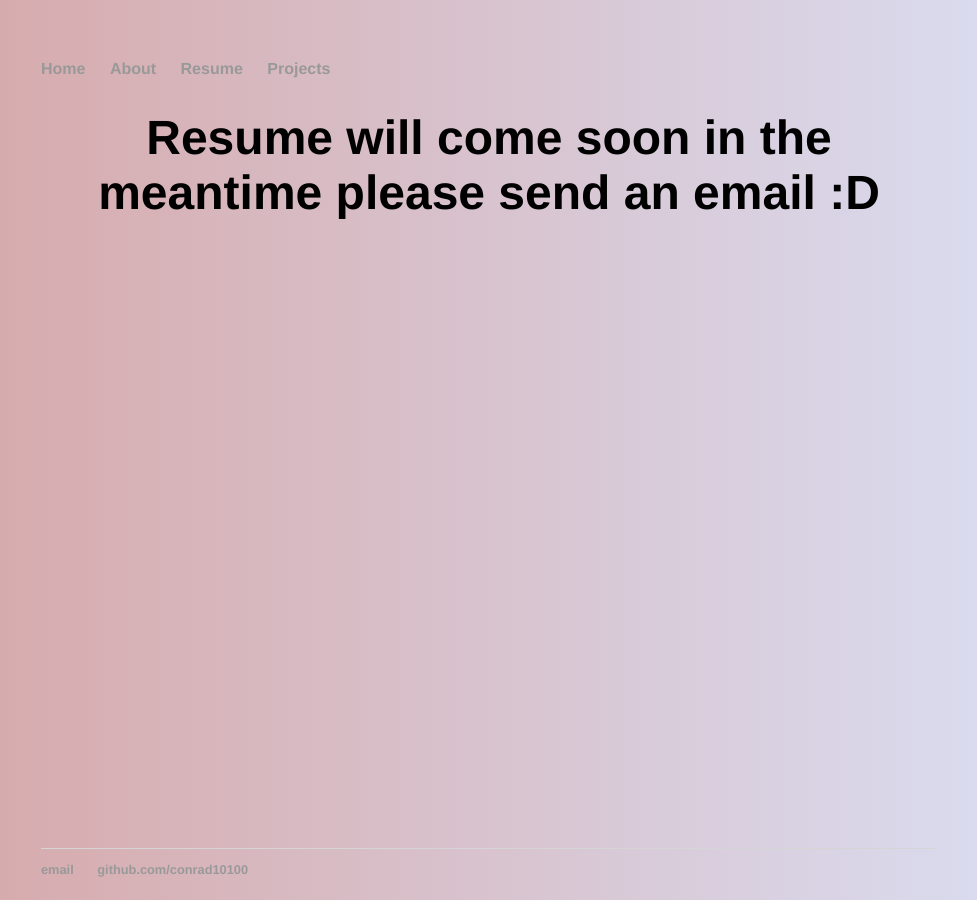
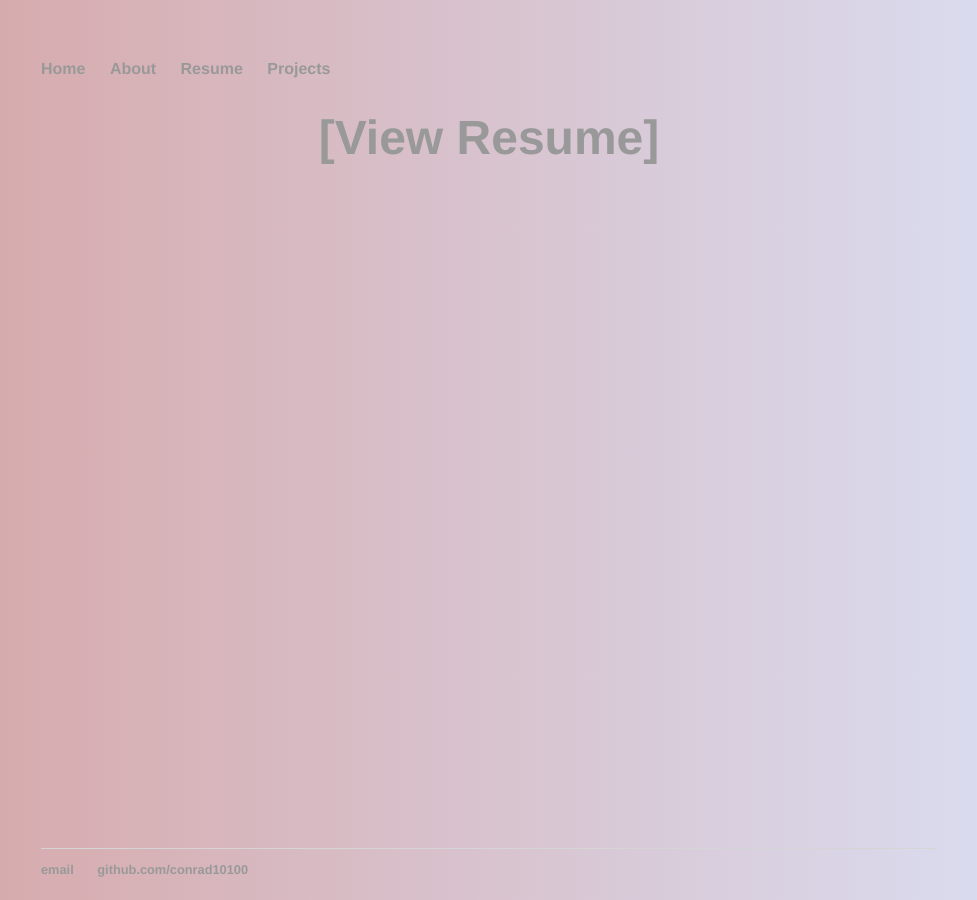
Before and after one commit to conrad10100/conrad10100.github.io, a Jekyll site: the page built from resume/index.html, in a window 1280 px wide. Shown: the whole page, without its empty margins (151-1128 px from the left). Built offline with Jekyll 4.4.1, drawn with Linux system fonts in a browser that asks for light colours.

Commit message:
Update index.html

```diff
--- a/resume/index.html
+++ b/resume/index.html
@@ -3,5 +3,5 @@ layout: default
 title: Conrad Chiu
 ---
 <div class="blurb">
-		<h1>Resume will come soon in the meantime please send an email :D</h1>
+		<h1> <a href="./35677493425311557.pdf" target="_blank">[View Resume]</a></h1>
 </div><!-- /.blurb -->
```
